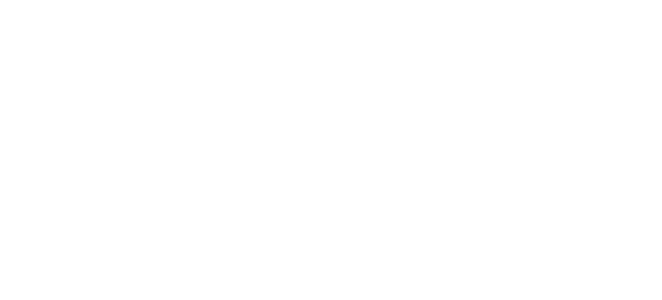
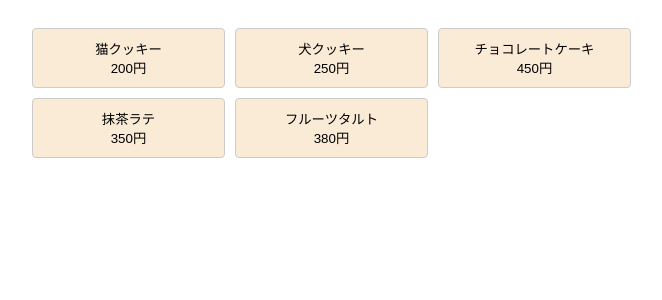
Before and after one commit to kashiwagi-rena/NuxtProject2, a Nuxt app: page / in a window 1280 px wide. Shown: the top 300 px of the page, without its empty margins (308-970 px from the left). Built offline with nearby package versions, Linux system fonts and the light colour scheme.

Commit message:
商品紹介画面追加

```diff
--- /dev/null
+++ b/app.vue
@@ -0,0 +1,13 @@
+<template>
+  <div>
+    <NuxtPage />
+  </div>
+</template>
+
+<style>
+main {
+  width: 600px;
+  margin: 0 auto;
+  padding: 20px;
+}
+</style>
--- a/app/app.vue
+++ /dev/null
@@ -1,5 +0,0 @@
-<template>
-  <div>
-    <NuxtPage />
-  </div>
-</template>
--- /dev/null
+++ b/components/DisplayButton.vue
@@ -0,0 +1,26 @@
+<script setup lang="ts">
+interface Props {
+  productName: string
+  unitPrice: number
+}
+
+const props = defineProps<Props>();
+</script>
+
+<template>
+  <button class="buttonWrap">
+    <label>{{ props.productName }}</label>
+    <div>{{ props.unitPrice }}円</div>
+  </button>
+</template>
+
+<style scoped lang="css">
+.buttonWrap {
+  width: 100%;
+  min-height: 60px;
+  background-color: antiquewhite;
+  padding: 8px;
+  border: 1px solid #ccc;
+  border-radius: 4px;
+}
+</style>
--- /dev/null
+++ b/components/DisplayField.vue
@@ -0,0 +1,18 @@
+<script setup lang="ts">
+interface Props {
+  title: string;
+  body: string;
+}
+
+const props = defineProps<Props>();
+</script>
+
+<template>
+  <div>
+    <label>{{ props.title }}</label>
+    <div>{{ props.body }}</div>
+  </div>
+</template>
+
+<style scoped lang="css">
+</style>
--- /dev/null
+++ b/components/InputField.vue
@@ -0,0 +1,11 @@
+<script setup lang="ts">
+</script>
+
+<template>
+  <div class="component-name">
+
+  </div>
+</template>
+
+<style scoped lang="css">
+</style>
--- /dev/null
+++ b/json/productInformation.json
@@ -0,0 +1,22 @@
+{
+  "1": {
+    "productName": "猫クッキー",
+    "unitPrice": 200
+  },
+  "2": {
+    "productName": "犬クッキー",
+    "unitPrice": 250
+  },
+  "3": {
+    "productName": "チョコレートケーキ",
+    "unitPrice": 450
+  },
+  "4": {
+    "productName": "抹茶ラテ",
+    "unitPrice": 350
+  },
+  "5": {
+    "productName": "フルーツタルト",
+    "unitPrice": 380
+  }
+}
--- /dev/null
+++ b/json/userInfo.json
@@ -0,0 +1,6 @@
+{
+    "苗字": "猫山",
+    "名前": "たま",
+    "住所": "東京都杉山区猫町1-65",
+    "電話番号": "25-5656-2020"
+}
--- /dev/null
+++ b/pages/index.vue
@@ -0,0 +1,25 @@
+<script setup lang="ts">
+import productInformation from '../json/productInformation.json'
+</script>
+
+<template>
+	<main>
+		<form class="DisplayButtonWrap">
+			<div v-for="(value, key) in productInformation" :key="key">
+				<DisplayButton :product-name="value.productName" :unit-price="value.unitPrice" />
+			</div>
+		</form>
+	</main>
+</template>
+
+<style scoped lang="css">
+.DisplayButtonWrap {
+	display: flex;
+	flex-wrap: wrap;
+	gap: 10px;
+}
+
+.DisplayButtonWrap > div {
+	flex: 0 0 calc(33.333% - 7px);
+}
+</style>
```
Also changed, not shown: 1 other file (tests, documents, lock files or other folders).
